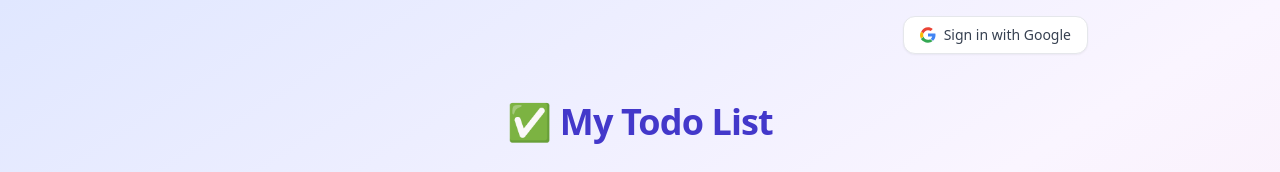
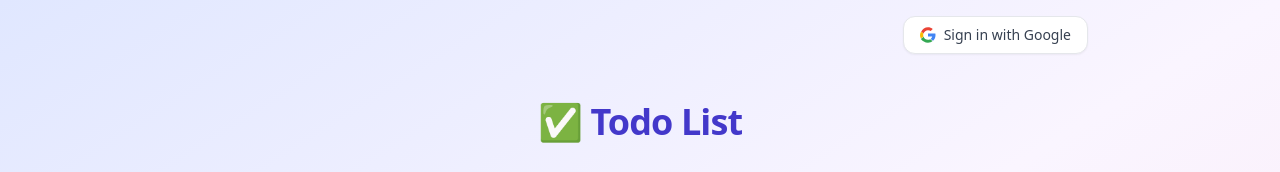
Before and after one commit to youzero1/todo-app-saad-1776793886049, a Next.js app: page / in a window 1280 px wide. Shown: the top 172 px of the page. Built offline with nearby package versions, Linux system fonts and the light colour scheme; no server answers; the database is empty.

Commit message:
Update: Change the name "My Todo List" to "Todo List"

```diff
--- a/app/page.tsx
+++ b/app/page.tsx
@@ -21,9 +21,6 @@ type Todo = {
   created_at: string;
 };
 
-// Build the OAuth redirectTo using NEXT_PUBLIC_SITE_URL when available.
-// This env var is embedded at build time by Next.js so it is always the
-// correct public Coolify domain, never localhost.
 function getCallbackUrl(): string {
   const siteUrl =
     process.env.NEXT_PUBLIC_SITE_URL ||
@@ -132,8 +129,6 @@ export default function Home() {
         provider: 'google',
         options: {
           redirectTo: callbackUrl,
-          // skipBrowserRedirect + window.open keeps OAuth out of the iframe
-          // and ensures the final redirect uses the correct public domain.
           skipBrowserRedirect: true,
         },
       });
@@ -197,7 +192,7 @@ export default function Home() {
       {/* Main Content */}
       <div className="w-full max-w-md mx-auto pt-8">
         <h1 className="text-4xl font-extrabold text-center text-indigo-700 mb-8 tracking-tight">
-          ✅ My Todo List
+          ✅ Todo List
         </h1>
         {error && (
           <div className="mb-4 px-4 py-3 bg-red-50 border border-red-200 text-red-600 rounded-xl text-sm flex items-center justify-between">
```
